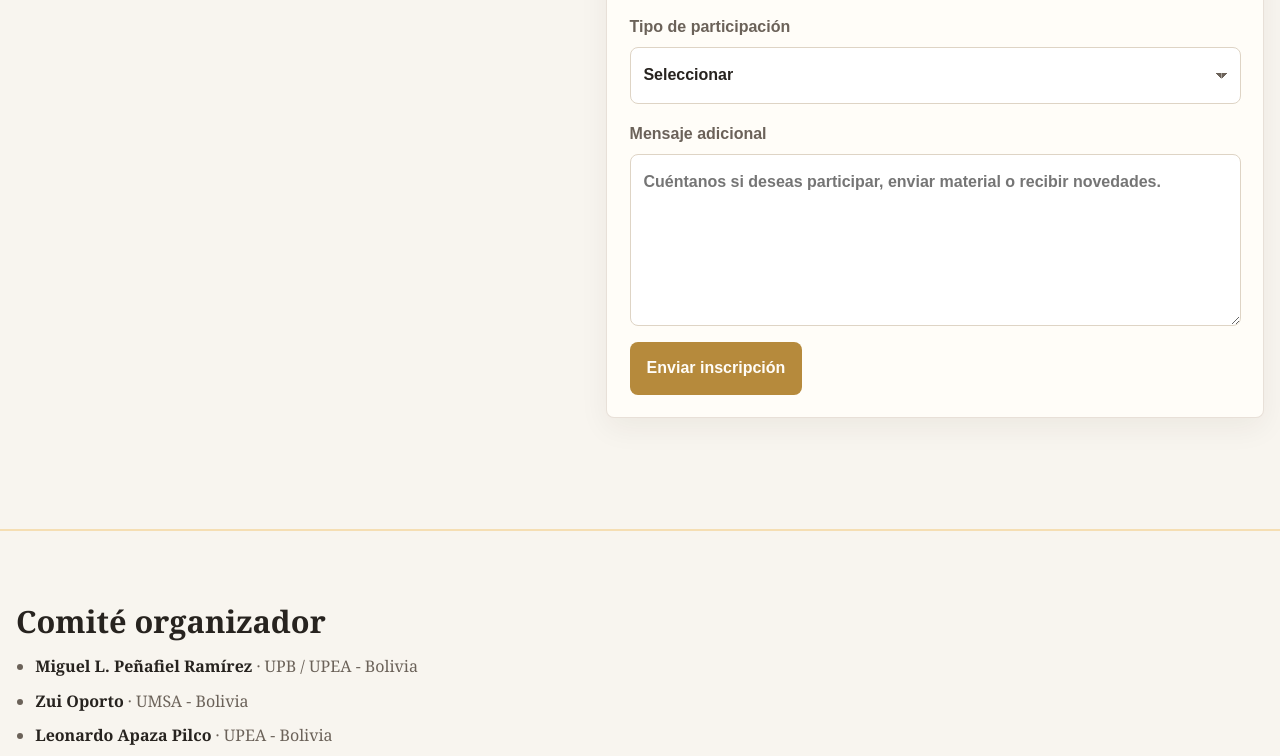
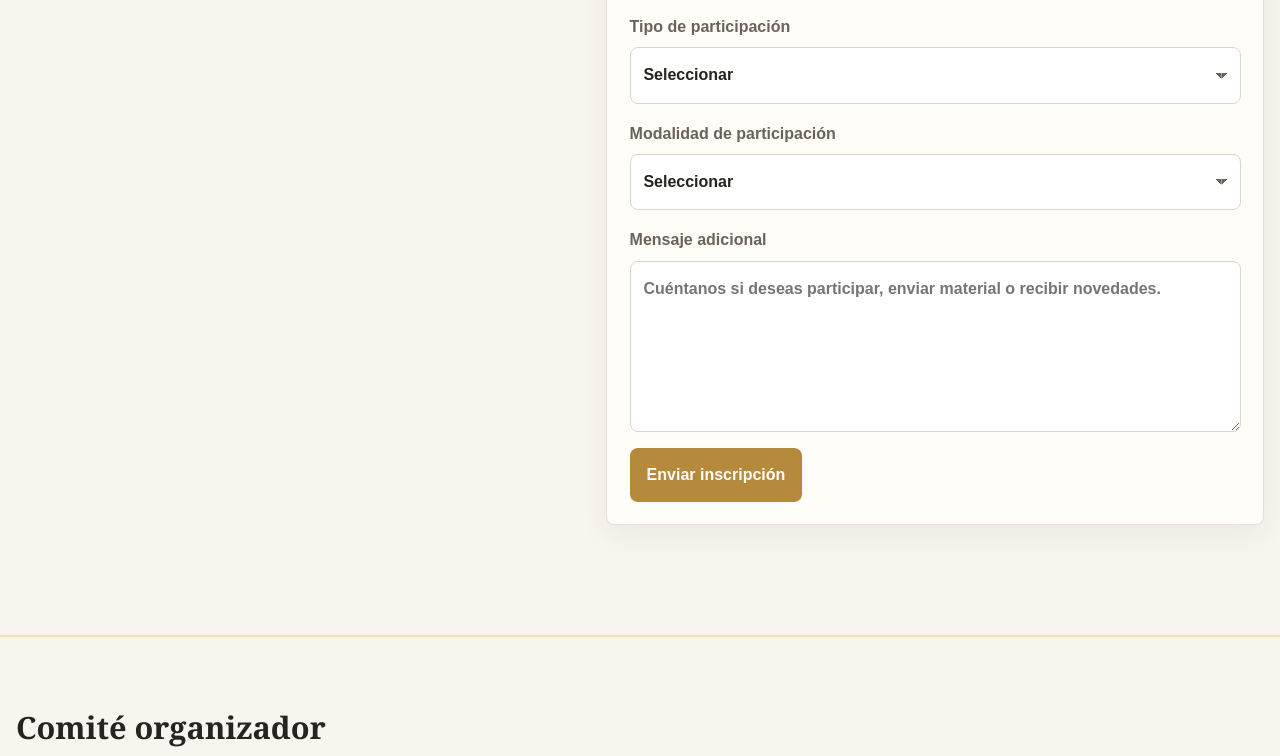
Before and after one commit to mlpenafiel/vmpenafiel, a plain HTML site: page index.html in a window 1280 px wide. Shown: the part 1789-2545 px from the top of the page. Drawn offline with Linux system fonts and the light colour scheme; files whose address does not match are found by name.

Commit message:
Update index.html

```diff
--- a/index.html
+++ b/index.html
@@ -22,12 +22,13 @@
         </span>
       </a>
 
-      <button class="nav-toggle" type="button" aria-expanded="false" aria-controls="site-nav">
+     <!-- <button class="nav-toggle" type="button" aria-expanded="false" aria-controls="site-nav">
         <span class="nav-toggle-line"></span>
         <span class="nav-toggle-line"></span>
         <span class="nav-toggle-line"></span>
         <span class="sr-only">Abrir menú</span>
       </button>
+      -->
 
       <nav class="site-nav" id="site-nav" aria-label="Navegación principal">
         <a href="index.html">Memorial</a>
@@ -50,7 +51,9 @@
             </p>
             <div class="hero-actions">
               <a class="button button-primary" href="#inscripcion">Inscribirme</a>
+              <!--
               <a class="button event-button-secondary" href="#programa">Ver programa tentativo</a>
+              -->
             </div>
           </div>
 
@@ -265,6 +268,16 @@
     </select>
   </label>
 
+   <label>
+    Modalidad de participación
+    <select name="participation" required>
+      <option value="">Seleccionar</option>
+      <option value="Presencial">Presencial</option>
+      <option value="Virtual">Virtual</option>
+    </select>
+  </label>
+
+
   <label>
     Mensaje adicional
     <textarea
@@ -303,7 +316,9 @@
 
     <footer class="site-footer">
       <p>Coloquio conmemorativo por los 80 años de V. Miguel Peñafiel N.</p>
+      <!--
       <a href="index.html">Volver al memorial</a>
+      -->
     </footer>
 
     <script src="js/main.js"></script>
```
